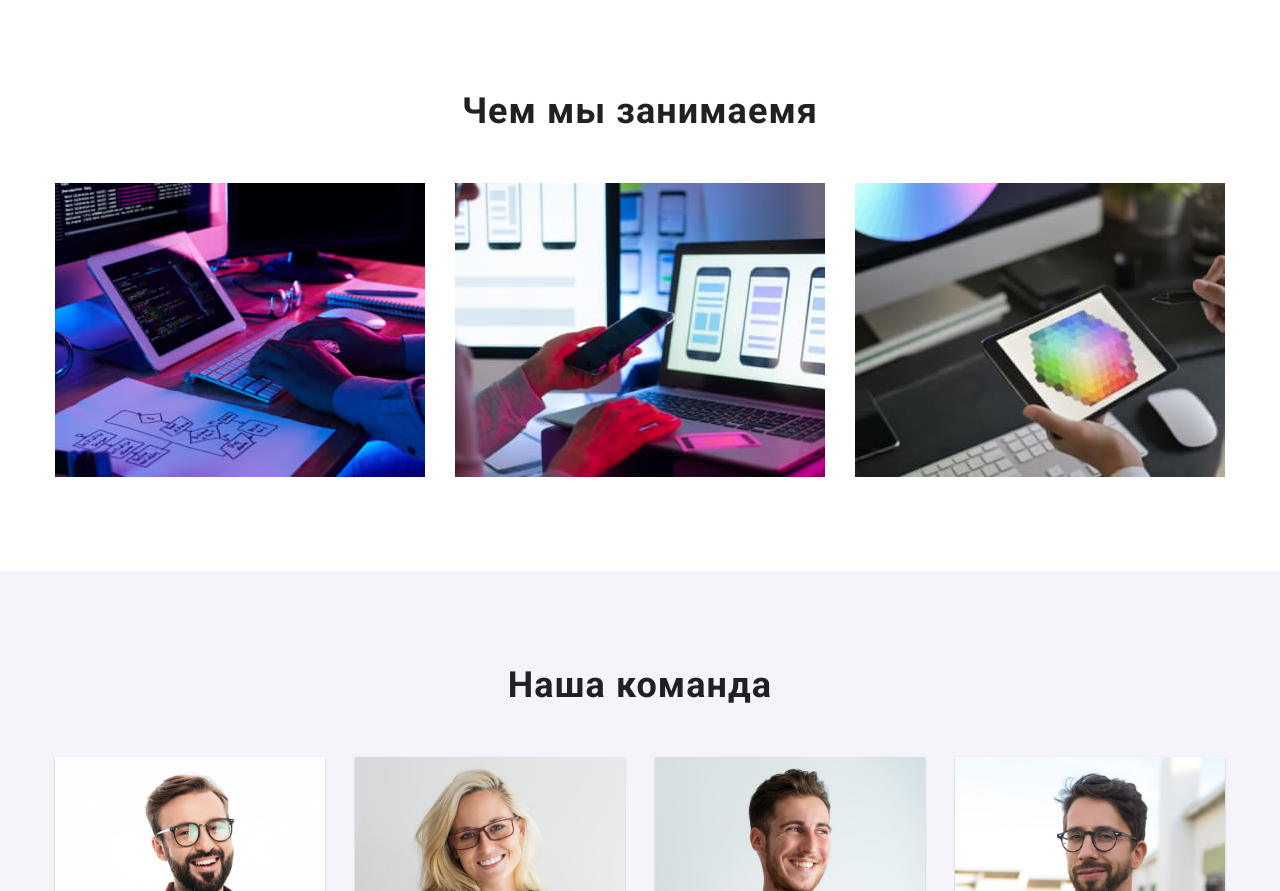
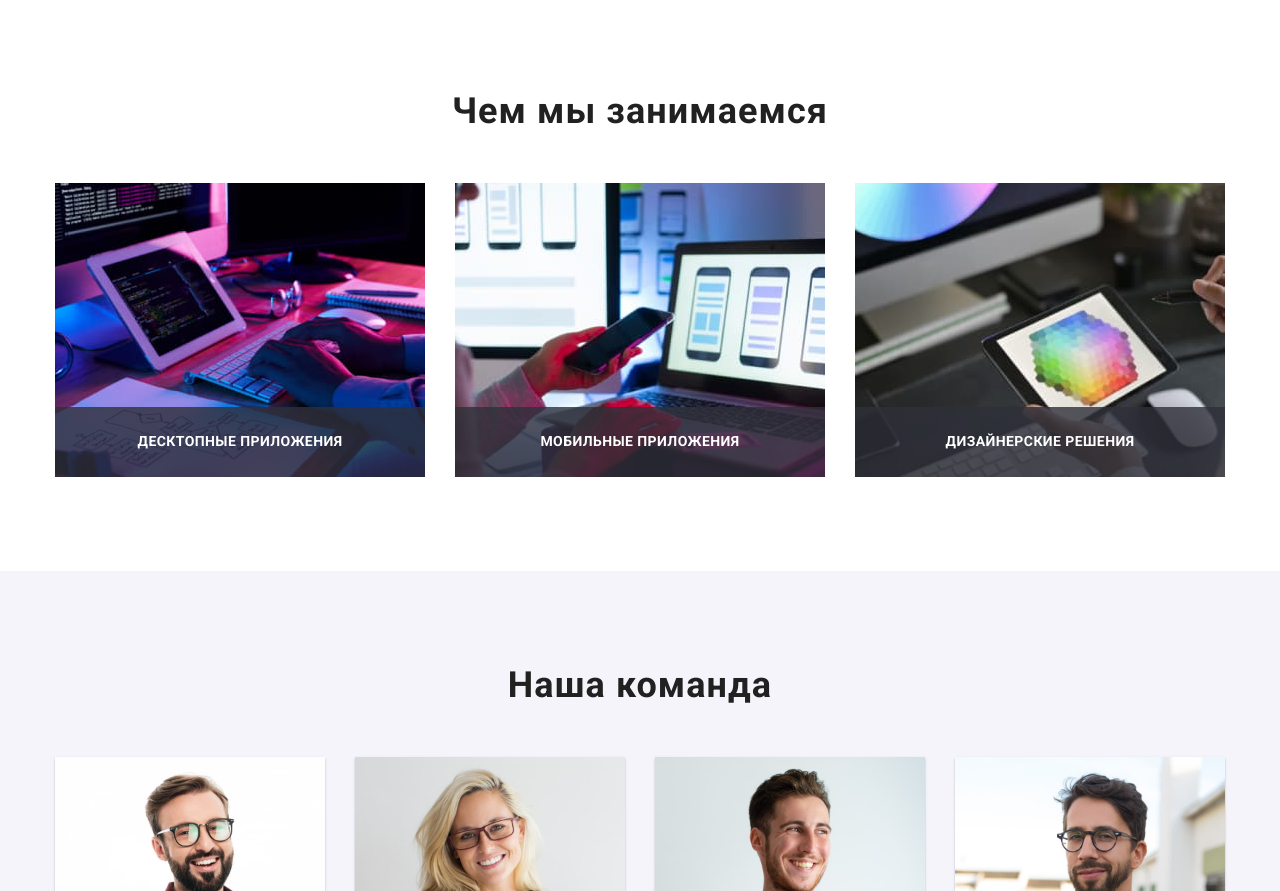
Before and after one commit to AndreyLytvynov/goit-markup-hw-05, a plain HTML site: page index.html in a window 1280 px wide. Shown: the part 1025-1916 px from the top of the page. Drawn offline with nearby package versions, Linux system fonts and the light colour scheme.

Commit message:
В блок Чем мы занимаеся добавлен текст

```diff
--- a/css/style.css
+++ b/css/style.css
@@ -283,6 +283,28 @@ body {
   display: flex;
   justify-content: space-between;
 }
+.we-doing .items {
+  position: relative;
+}
+.items .text {
+  position: absolute;
+  bottom: 0;
+  left: 0;
+  padding: 27px;
+  text-align: center;
+
+  width: 370px;
+  height: 70px;
+
+  background-color: rgba(47, 48, 58, 0.8);
+  color: #fff;
+  font-weight: 700;
+  font-size: 14px;
+  line-height: 1.14;
+  letter-spacing: 0.03em;
+  text-transform: uppercase;
+}
+
 /* Секция наша команда */
 
 .our-team {
--- a/index.html
+++ b/index.html
@@ -123,24 +123,33 @@
       <!-- Секция Чем мы занимаеся -->
       <section class="section">
         <div class="container">
-          <h2 class="header-section">Чем мы занимаемя</h2>
+          <h2 class="header-section">Чем мы занимаемся</h2>
           <ul class="list we-doing">
-            <li>
+            <li class="items">
               <img
                 src="./images/box-1.jpg"
                 alt="Мужчина занимается программирвоанием"
                 width="370"
               />
+              <div class="text">
+                <p>Десктопные приложения</p>
+              </div>
             </li>
-            <li>
+            <li class="items">
               <img
                 src="./images/box-2.jpg"
                 alt="Девушка синхронизирует телефон с компьютером"
                 width="370"
               />
+              <div class="text">
+                <p>Мобильные приложения</p>
+              </div>
             </li>
-            <li>
+            <li class="items">
               <img src="./images/box-3.jpg" alt="Планшет с палитрой цветов" width="370" />
+              <div class="text">
+                <p>Дизайнерские решения</p>
+              </div>
             </li>
           </ul>
         </div>
```
